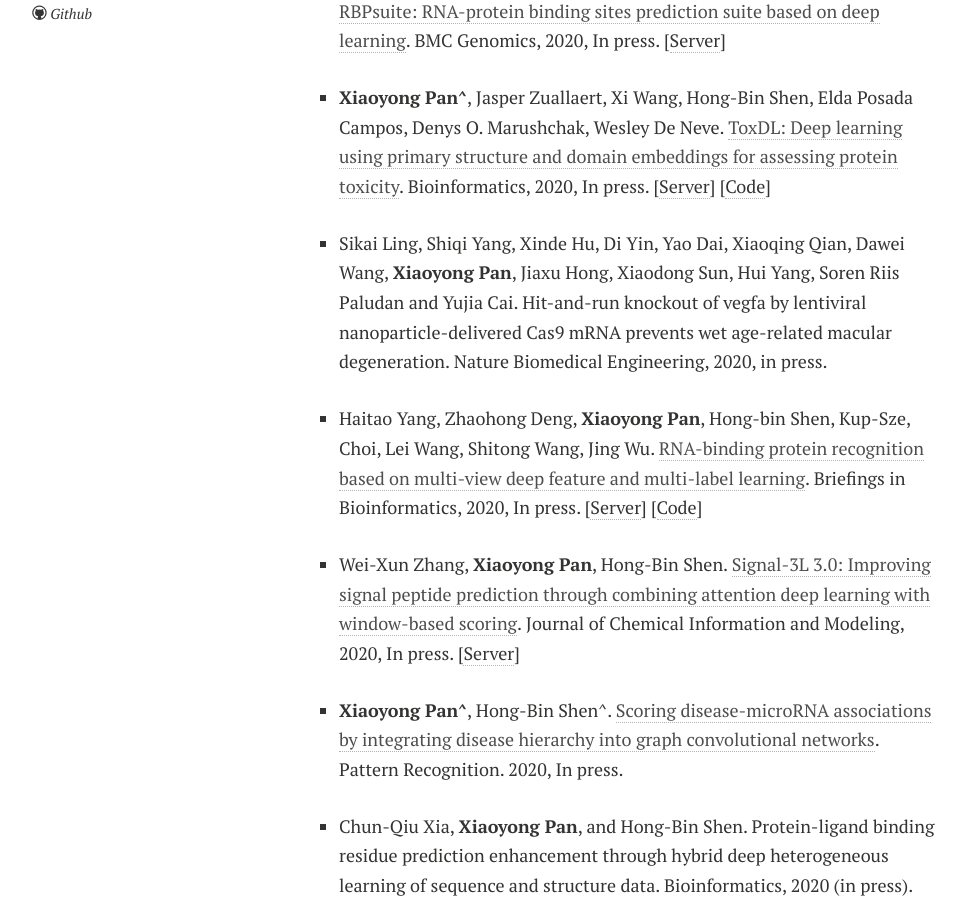
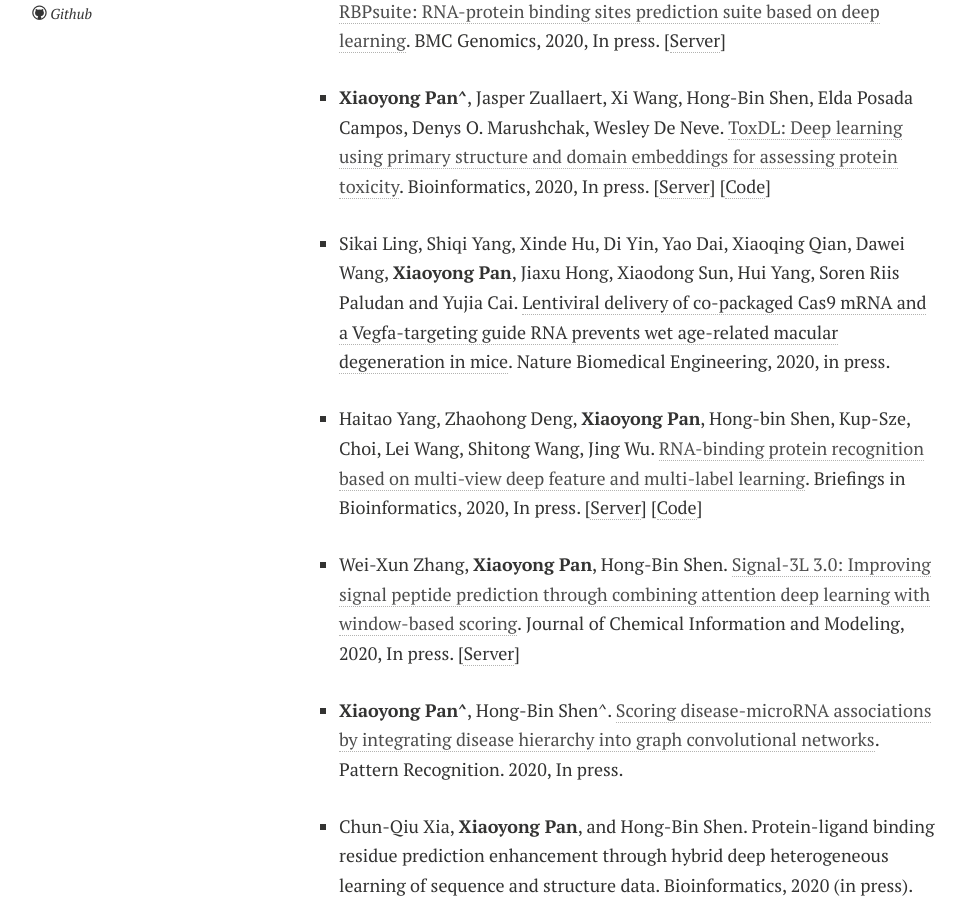
Before and after one commit to xypan1232/xypan1232.github.io, a Jekyll site: the page built from publications.md, in a window 1280 px wide and 900 px high, scrolled down 308 px. Shown: the whole window, without its empty margins (21-986 px from the left). Built offline with Jekyll 4.4.1, drawn with Linux system fonts in a browser that asks for light colours; nearby versions of some CDN libraries; Markdown is read by kramdown in place of the engine named in the settings.

Commit message:
Update publications.md

```diff
--- a/publications.md
+++ b/publications.md
@@ -20,7 +20,7 @@ See my full Publication at <a href="https://scholar.google.com/citations?hl=en&u
     <p><b>Xiaoyong Pan^</b>, Jasper Zuallaert, Xi Wang, Hong-Bin Shen, Elda Posada Campos, Denys O. Marushchak, Wesley De Neve. <a href="">ToxDL: Deep learning using primary structure and domain embeddings for assessing protein toxicity</a>. Bioinformatics, 2020, In press. [<a href="http://www.csbio.sjtu.edu.cn/bioinf/ToxDL">Server</a>]  [<a href="https://github.com/xypan1232/ToxDL">Code</a>]</p>
   </li>
 <li>
-	<p>Sikai Ling, Shiqi Yang, Xinde Hu, Di Yin, Yao Dai, Xiaoqing Qian, Dawei Wang, <b>Xiaoyong Pan</b>, Jiaxu Hong, Xiaodong Sun, Hui Yang, Soren Riis Paludan and Yujia Cai. Hit-and-run knockout of vegfa by lentiviral nanoparticle-delivered Cas9 mRNA prevents wet age-related macular degeneration. Nature Biomedical Engineering, 2020, in press. </p>
+	<p>Sikai Ling, Shiqi Yang, Xinde Hu, Di Yin, Yao Dai, Xiaoqing Qian, Dawei Wang, <b>Xiaoyong Pan</b>, Jiaxu Hong, Xiaodong Sun, Hui Yang, Soren Riis Paludan and Yujia Cai. <a href="https://www.nature.com/articles/s41551-020-00656-y">Lentiviral delivery of co-packaged Cas9 mRNA and a Vegfa-targeting guide RNA prevents wet age-related macular degeneration in mice</a>. Nature Biomedical Engineering, 2020, in press. </p>
 </li>
 <li>
     <p>Haitao Yang, Zhaohong Deng, <b>Xiaoyong Pan</b>, Hong-bin Shen, Kup-Sze, Choi, Lei Wang, Shitong Wang, Jing Wu. <a href="">RNA-binding protein recognition based on multi-view deep feature and multi-label learning</a>. Briefings in Bioinformatics, 2020, In press. [<a href="http://www.csbio.sjtu.edu.cn/bioinf/iDeepMV/">Server</a>]  [<a href="http://github.com/uchihayht/iDeepMV">Code</a>]</p>
```
